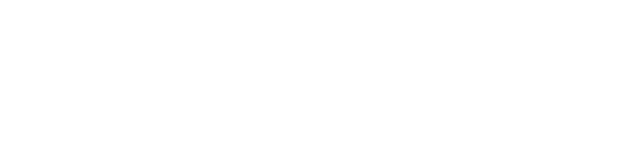
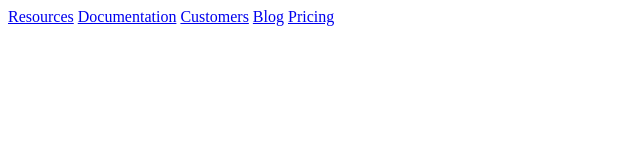
Before and after one commit to 0nlyjs/documentation-website-mintlify, a plain HTML site: page index.html in a window 1280 px wide. Shown: the whole page, without its empty margins (0-640 px from the left). Drawn offline with Linux system fonts and the light colour scheme.

Commit message:
Update navigation menu in index.html to include additional links for resources, documentation, customers, blog, and pricing

```diff
--- a/index.html
+++ b/index.html
@@ -8,7 +8,13 @@
   </head>
   <body>
     <header>
-      <nav></nav>
+      <nav>
+        <a href="#">Resources</a>
+        <a href="#">Documentation</a>
+        <a href="#">Customers</a>
+        <a href="#">Blog</a>
+        <a href="#">Pricing</a>
+      </nav>
     </header>
   </body>
 </html>
```
Also changed, not shown: 2 other files.
